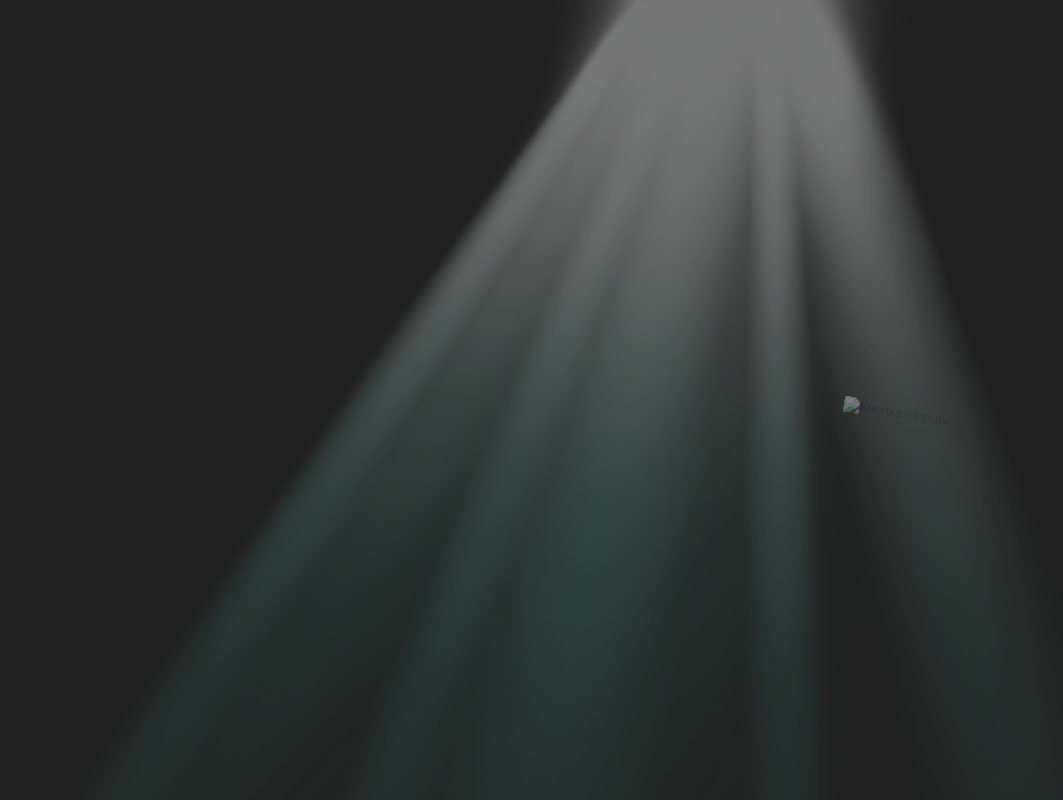
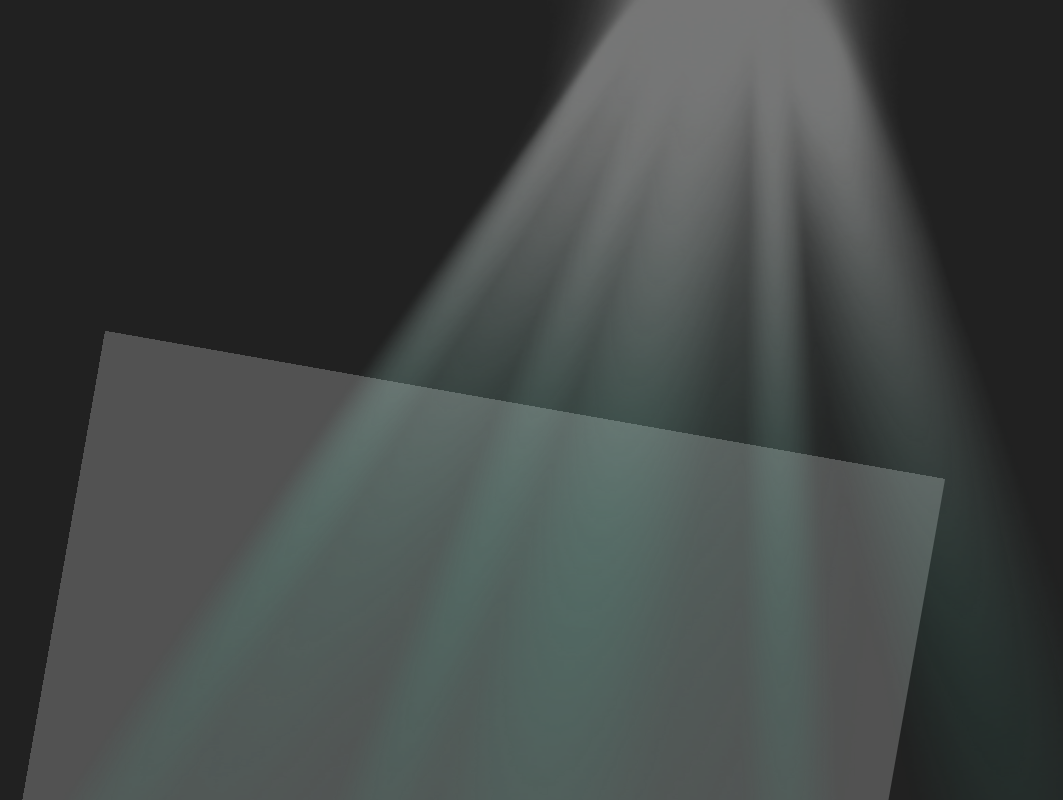
Before and after one commit to highfaev2/present, a plain HTML site: page index.html in a window 1280 px wide. Shown: the whole page, without its empty margins (0-1063 px from the left). Drawn offline with Linux system fonts and the light colour scheme; the site is published under a folder, as on GitHub Pages, so addresses that start at the root find nothing.

Commit message:
Update index.html

```diff
--- a/index.html
+++ b/index.html
@@ -14,7 +14,7 @@
     </div>
 
     <div class="gift-box">
-       <input id="gift" type="image" src="/img/present.png" alt="Кнопка «input»">
+       <input id="gift" type="image" src="img/present.png" alt="Кнопка «input»">
        <img id="light" src="img/light1.png">
     </div>
 
```
